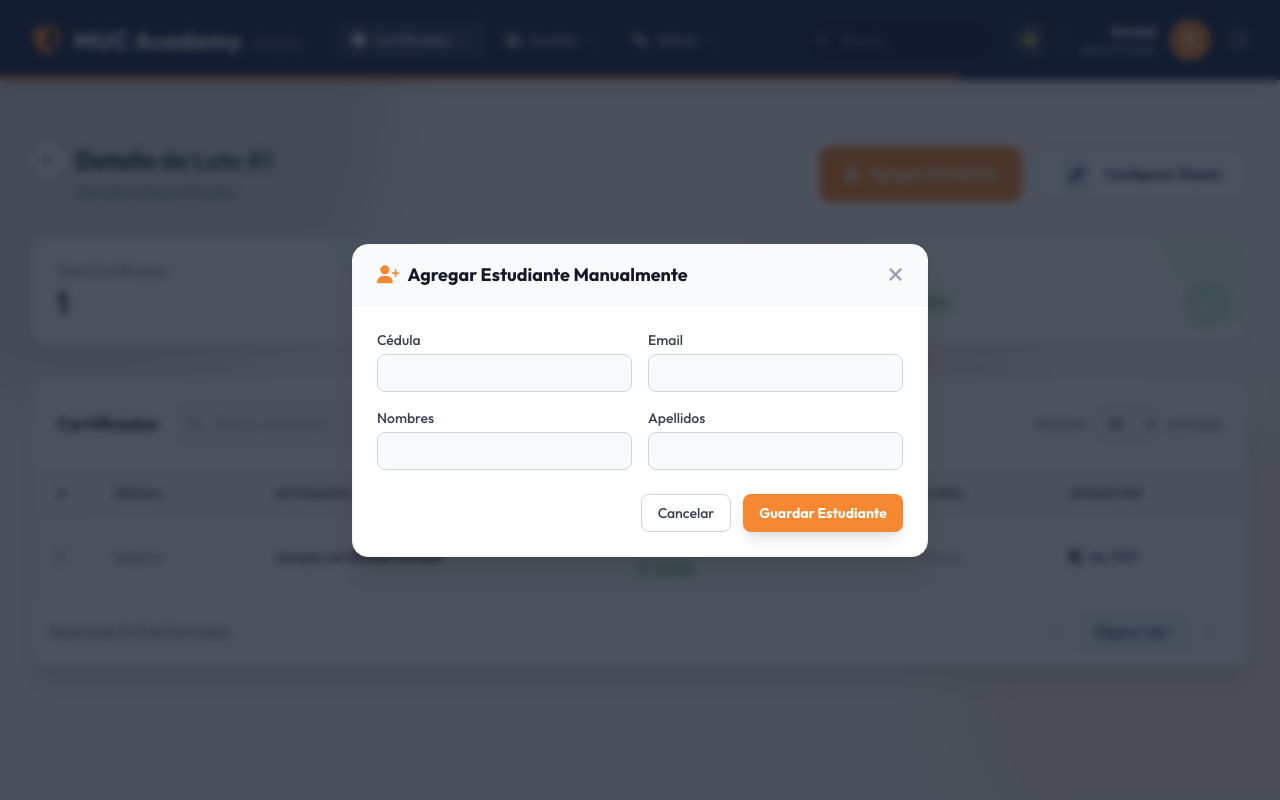
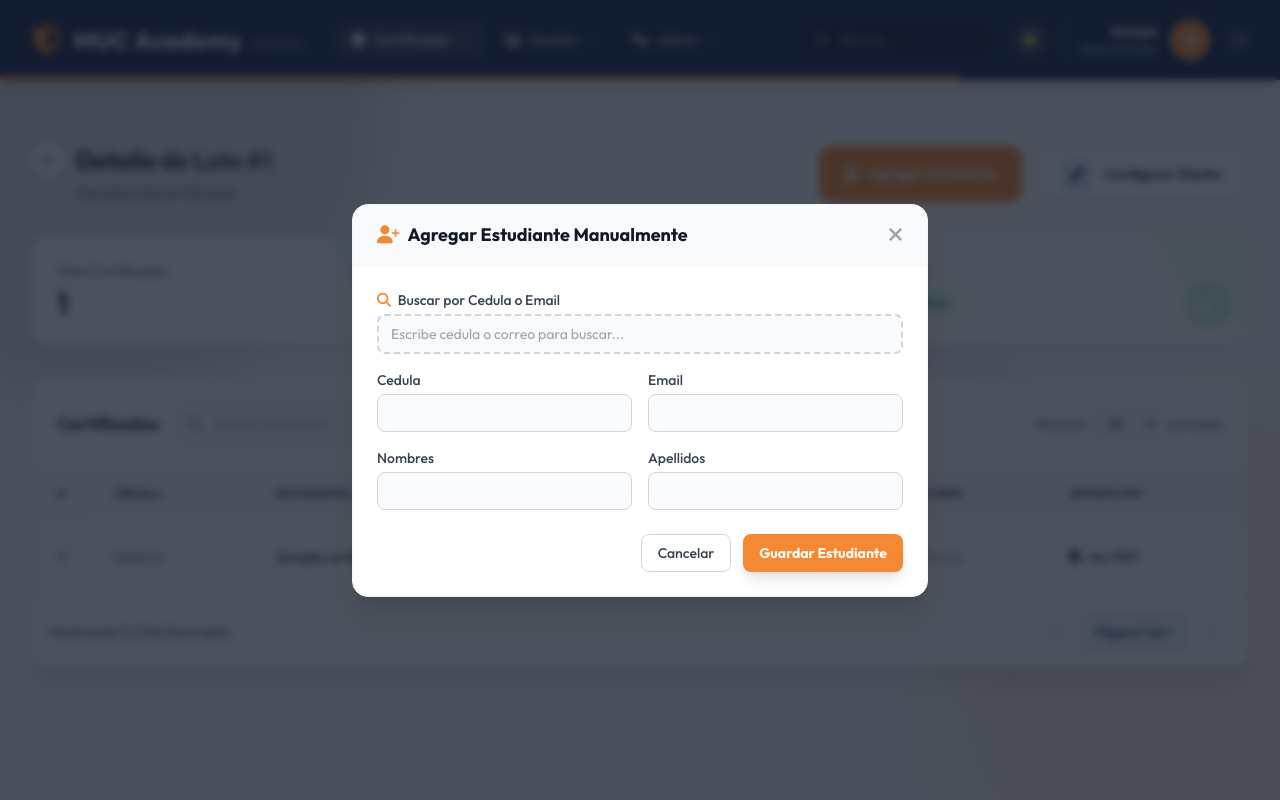
Before and after one commit to RonnyAreMC/CertifAi22, a Django app: page /panel/batches/1/ in a window 1280 px wide, after a click on "Agregar Estudiante". Run offline with Django 5.2, Linux system fonts and the light colour scheme; a user stored in the database is signed in; tables that the repository leaves empty hold one stand-in row (values such as "Sample post"); some libraries are stand-ins or nearby versions.

Commit message:
cambio de agregar

```diff
--- a/admin_panel/templates/panel/batch/detail.html
+++ b/admin_panel/templates/panel/batch/detail.html
@@ -211,29 +211,44 @@
                     <!-- Form -->
                     <form action="{% url 'panel:add_certificate' lote.id %}" method="POST" class="p-6">
                         {% csrf_token %}
+
+                        <!-- Lookup banner (hidden by default) -->
+                        <div id="lookupBanner" class="hidden mb-4 px-4 py-3 rounded-xl border flex items-center gap-3 text-sm font-medium">
+                            <i id="lookupIcon" class="fa-solid text-lg"></i>
+                            <span id="lookupMsg"></span>
+                        </div>
+
                         <div class="grid grid-cols-1 gap-4 sm:grid-cols-2">
+                            <div class="col-span-2">
+                                <label class="block text-sm font-medium text-gray-700 dark:text-gray-300 mb-1">
+                                    <i class="fa-solid fa-magnifying-glass text-unemi-orange mr-1"></i>
+                                    Buscar por Cedula o Email
+                                </label>
+                                <input type="text" id="lookupInput" placeholder="Escribe cedula o correo para buscar..."
+                                    class="w-full bg-gray-50 dark:bg-[#0F163A] border-2 border-dashed border-gray-300 dark:border-blue-900 rounded-lg px-3 py-2 text-sm focus:ring-unemi-orange focus:border-unemi-orange dark:text-white transition-all">
+                            </div>
+
                             <div class="col-span-1">
-                                <label for="cedula" class="block text-sm font-medium text-gray-700 dark:text-gray-300 mb-1">Cédula</label>
-                                <input type="text" name="cedula" required class="w-full bg-gray-50 dark:bg-[#0F163A] border border-gray-300 dark:border-blue-900 rounded-lg px-3 py-2 text-sm focus:ring-unemi-orange focus:border-unemi-orange dark:text-white">
+                                <label for="cedula" class="block text-sm font-medium text-gray-700 dark:text-gray-300 mb-1">Cedula</label>
+                                <input type="text" name="cedula" id="fieldCedula" required class="w-full bg-gray-50 dark:bg-[#0F163A] border border-gray-300 dark:border-blue-900 rounded-lg px-3 py-2 text-sm focus:ring-unemi-orange focus:border-unemi-orange dark:text-white">
                             </div>
                             <div class="col-span-1">
                                 <label for="email" class="block text-sm font-medium text-gray-700 dark:text-gray-300 mb-1">Email</label>
-                                <input type="email" name="email" required class="w-full bg-gray-50 dark:bg-[#0F163A] border border-gray-300 dark:border-blue-900 rounded-lg px-3 py-2 text-sm focus:ring-unemi-orange focus:border-unemi-orange dark:text-white">
+                                <input type="email" name="email" id="fieldEmail" required class="w-full bg-gray-50 dark:bg-[#0F163A] border border-gray-300 dark:border-blue-900 rounded-lg px-3 py-2 text-sm focus:ring-unemi-orange focus:border-unemi-orange dark:text-white">
                             </div>
 
                             <div class="col-span-1">
                                 <label for="nombres" class="block text-sm font-medium text-gray-700 dark:text-gray-300 mb-1">Nombres</label>
-                                <input type="text" name="nombres" required class="w-full bg-gray-50 dark:bg-[#0F163A] border border-gray-300 dark:border-blue-900 rounded-lg px-3 py-2 text-sm focus:ring-unemi-orange focus:border-unemi-orange dark:text-white">
+                                <input type="text" name="nombres" id="fieldNombres" required class="w-full bg-gray-50 dark:bg-[#0F163A] border border-gray-300 dark:border-blue-900 rounded-lg px-3 py-2 text-sm focus:ring-unemi-orange focus:border-unemi-orange dark:text-white">
                             </div>
                             <div class="col-span-1">
                                 <label for="apellidos" class="block text-sm font-medium text-gray-700 dark:text-gray-300 mb-1">Apellidos</label>
-                                <input type="text" name="apellidos" required class="w-full bg-gray-50 dark:bg-[#0F163A] border border-gray-300 dark:border-blue-900 rounded-lg px-3 py-2 text-sm focus:ring-unemi-orange focus:border-unemi-orange dark:text-white">
+                                <input type="text" name="apellidos" id="fieldApellidos" required class="w-full bg-gray-50 dark:bg-[#0F163A] border border-gray-300 dark:border-blue-900 rounded-lg px-3 py-2 text-sm focus:ring-unemi-orange focus:border-unemi-orange dark:text-white">
                             </div>
 
                             <!-- Hidden Fields (Defaults from Lote) -->
                             <input type="hidden" name="curso" value="{{ lote.nombre_lote }}">
                             <input type="hidden" name="horas" value="40">
-                            <!-- Fecha defaults to today in backend if empty, or we can set it via JS to today -->
                             <input type="hidden" name="fecha_curso" id="hiddenFecha" value="{% now 'Y-m-d' %}">
                         </div>
 
@@ -246,6 +261,66 @@
                             </button>
                         </div>
                     </form>
+
+                    <script>
+                    (function(){
+                        const lookupInput = document.getElementById('lookupInput');
+                        const banner = document.getElementById('lookupBanner');
+                        const bannerIcon = document.getElementById('lookupIcon');
+                        const bannerMsg = document.getElementById('lookupMsg');
+                        const fields = {
+                            cedula: document.getElementById('fieldCedula'),
+                            email: document.getElementById('fieldEmail'),
+                            nombres: document.getElementById('fieldNombres'),
+                            apellidos: document.getElementById('fieldApellidos'),
+                        };
+                        let timer = null;
+
+                        function showBanner(type, msg) {
+                            banner.classList.remove('hidden',
+                                'bg-green-50','dark:bg-green-900/10','border-green-300','dark:border-green-800/30','text-green-700','dark:text-green-300',
+                                'bg-gray-50','dark:bg-gray-800/10','border-gray-300','dark:border-gray-700','text-gray-500','dark:text-gray-400');
+                            if (type === 'found') {
+                                banner.className = banner.className.replace(/hidden/g,'');
+                                banner.classList.add('bg-green-50','dark:bg-green-900/10','border-green-300','dark:border-green-800/30','text-green-700','dark:text-green-300');
+                                bannerIcon.className = 'fa-solid fa-circle-check text-lg text-green-500';
+                            } else {
+                                banner.classList.add('bg-gray-50','dark:bg-gray-800/10','border-gray-300','dark:border-gray-700','text-gray-500','dark:text-gray-400');
+                                bannerIcon.className = 'fa-solid fa-circle-info text-lg text-gray-400';
+                            }
+                            banner.classList.remove('hidden');
+                            bannerMsg.textContent = msg;
+                        }
+
+                        function doLookup() {
+                            const q = lookupInput.value.trim();
+                            if (q.length < 3) {
+                                banner.classList.add('hidden');
+                                return;
+                            }
+                            fetch('{% url "panel:participante_lookup" %}?q=' + encodeURIComponent(q), {
+                                headers: {'X-Requested-With': 'XMLHttpRequest'}
+                            })
+                            .then(r => r.json())
+                            .then(data => {
+                                if (data.found) {
+                                    fields.cedula.value = data.cedula || '';
+                                    fields.email.value = data.email || '';
+                                    fields.nombres.value = data.nombres || '';
+                                    fields.apellidos.value = data.apellidos || '';
+                                    showBanner('found', 'Registro encontrado: ' + data.nombres + ' ' + data.apellidos + (data.cursos ? ' (' + data.cursos + ' certificados)' : ''));
+                                } else {
+                                    showBanner('notfound', 'No se encontro registro. Completa los datos para crear uno nuevo.');
+                                }
+                            });
+                        }
+
+                        lookupInput.addEventListener('input', function() {
+                            if (timer) clearTimeout(timer);
+                            timer = setTimeout(doLookup, 400);
+                        });
+                    })();
+                    </script>
                 </div>
             </div>
         </div>
--- a/admin_panel/urls.py
+++ b/admin_panel/urls.py
@@ -33,6 +33,7 @@ urlpatterns = [
     path('batches/<int:id>/process-mapping/', views.process_batch_mapping, name='batch_process_mapping'),
 
     # Certificate Management
+    path('api/participante-lookup/', views.participante_lookup, name='participante_lookup'),
     path('batches/<int:id>/add-certificate/', views.add_certificate, name='add_certificate'),
 
     # Session Management (QR Attendance)
--- a/admin_panel/views.py
+++ b/admin_panel/views.py
@@ -542,6 +542,38 @@ def preview_pdf(request, id):
 # ---------------------------------------------------------------------------
 # Certificate Management
 # ---------------------------------------------------------------------------
+
+@login_required
+@user_passes_test(_is_admin)
+def participante_lookup(request):
+    """AJAX: lookup a Participante by cedula or email for auto-fill."""
+    q = request.GET.get('q', '').strip()
+    if len(q) < 3:
+        return JsonResponse({'found': False})
+
+    participante = Participante.objects.filter(cedula=q).first()
+    if not participante:
+        participante = Participante.objects.filter(email__iexact=q).first()
+    if not participante:
+        # Partial match by cedula or email
+        participante = (
+            Participante.objects.filter(
+                db_models.Q(cedula__icontains=q) | db_models.Q(email__icontains=q)
+            ).first()
+        )
+
+    if participante:
+        return JsonResponse({
+            'found': True,
+            'cedula': participante.cedula,
+            'nombres': participante.nombres,
+            'apellidos': participante.apellidos,
+            'email': participante.email,
+            'celular': participante.celular,
+            'cursos': participante.certificados.count(),
+        })
+    return JsonResponse({'found': False})
+
 
 @login_required
 @user_passes_test(_is_admin)
```
